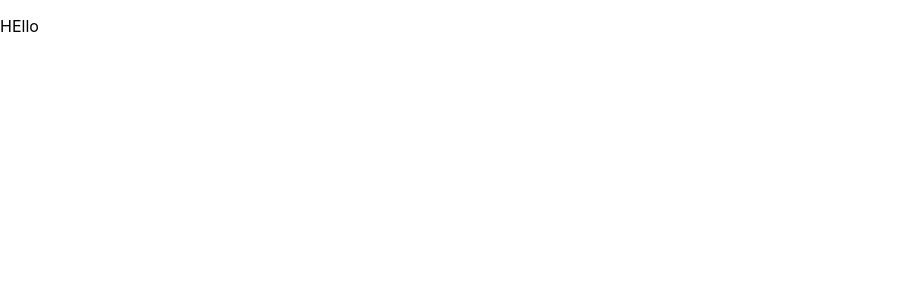
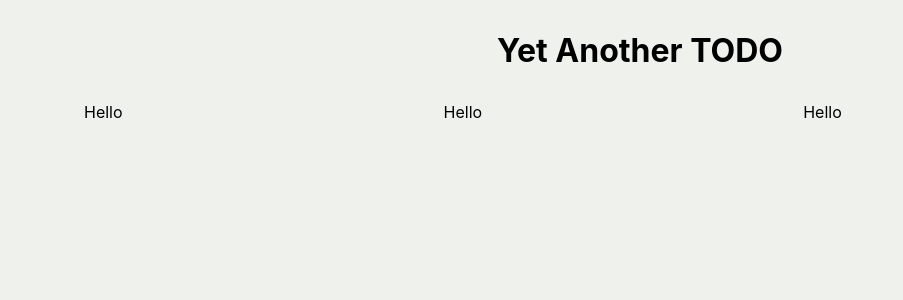
Before and after one commit to Bishalsarang/Todo, a React (Create React App) app: page / in a window 1280 px wide. Shown: the top 300 px of the page, without its empty margins (0-903 px from the left). Built offline with nearby package versions, Linux system fonts and the light colour scheme.

Commit message:
Add basic layout using components

```diff
--- a/src/App.css
+++ /dev/null
@@ -1,38 +0,0 @@
-.App {
-  text-align: center;
-}
-
-.App-logo {
-  height: 40vmin;
-  pointer-events: none;
-}
-
-@media (prefers-reduced-motion: no-preference) {
-  .App-logo {
-    animation: App-logo-spin infinite 20s linear;
-  }
-}
-
-.App-header {
-  background-color: #282c34;
-  min-height: 100vh;
-  display: flex;
-  flex-direction: column;
-  align-items: center;
-  justify-content: center;
-  font-size: calc(10px + 2vmin);
-  color: white;
-}
-
-.App-link {
-  color: #61dafb;
-}
-
-@keyframes App-logo-spin {
-  from {
-    transform: rotate(0deg);
-  }
-  to {
-    transform: rotate(360deg);
-  }
-}
--- a/src/App.js
+++ b/src/App.js
@@ -1,8 +1,22 @@
 import React from 'react';
-import './App.css';
 
-function App() {
-  return <p>HEllo</p>;
+// Import Components
+
+import Header from './components/Header';
+
+// Import Global Styles
+import './css/App.css';
+import Body from './components/Body';
+
+class App extends React.Component {
+  render() {
+    return (
+      <div className="app container">
+        <Header />
+        <Body />
+      </div>
+    );
+  }
 }
 
 export default App;
--- /dev/null
+++ b/src/components/Body/index.js
@@ -0,0 +1,15 @@
+import React, { Component } from 'react';
+
+import Column from '../Column';
+
+export default class Body extends Component {
+  render() {
+    return (
+      <>
+        <Column name="Scheduled" />
+        <Column name="In Progress" />
+        <Column name="Completed" />
+      </>
+    );
+  }
+}
--- /dev/null
+++ b/src/components/Column/index.js
@@ -0,0 +1,8 @@
+import React, { Component } from 'react';
+import './style.css';
+
+export default class Column extends Component {
+  render() {
+    return <div className="column">Hello</div>;
+  }
+}
--- /dev/null
+++ b/src/components/Column/style.css
@@ -0,0 +1,5 @@
+.column {
+  display: inline-block;
+  margin: 10px;
+  width: 30%;
+}
--- /dev/null
+++ b/src/components/Header/index.js
@@ -0,0 +1,12 @@
+import React, { Component } from 'react';
+import './style.css';
+
+export default class Header extends Component {
+  render() {
+    return (
+      <div>
+        <h1 className="header">Yet Another TODO</h1>
+      </div>
+    );
+  }
+}
--- /dev/null
+++ b/src/components/Header/style.css
@@ -0,0 +1,3 @@
+.header {
+  text-align: center;
+}
--- /dev/null
+++ b/src/css/App.css
@@ -0,0 +1,9 @@
+body {
+  background: #eff1ed;
+}
+
+.container {
+  margin: 0px auto;
+  width: 90%;
+  padding: 10px;
+}
--- a/src/index.css
+++ b/src/index.css
@@ -1,13 +1,20 @@
+html {
+  box-sizing: border-box;
+}
+*,
+*:before,
+*:after {
+  box-sizing: inherit;
+}
+
 body {
   margin: 0;
-  font-family: -apple-system, BlinkMacSystemFont, 'Segoe UI', 'Roboto', 'Oxygen',
-    'Ubuntu', 'Cantarell', 'Fira Sans', 'Droid Sans', 'Helvetica Neue',
-    sans-serif;
+  font-family: -apple-system, BlinkMacSystemFont, 'Segoe UI', 'Roboto', 'Oxygen', 'Ubuntu', 'Cantarell', 'Fira Sans',
+    'Droid Sans', 'Helvetica Neue', sans-serif;
   -webkit-font-smoothing: antialiased;
   -moz-osx-font-smoothing: grayscale;
 }
 
 code {
-  font-family: source-code-pro, Menlo, Monaco, Consolas, 'Courier New',
-    monospace;
+  font-family: source-code-pro, Menlo, Monaco, Consolas, 'Courier New', monospace;
 }
```
Also changed, not shown: src/components/TodoItem.js (added, +7 -0 lines), src/components/Todos.js (added, +12 -0 lines), src/components/Body/style.css (added).
